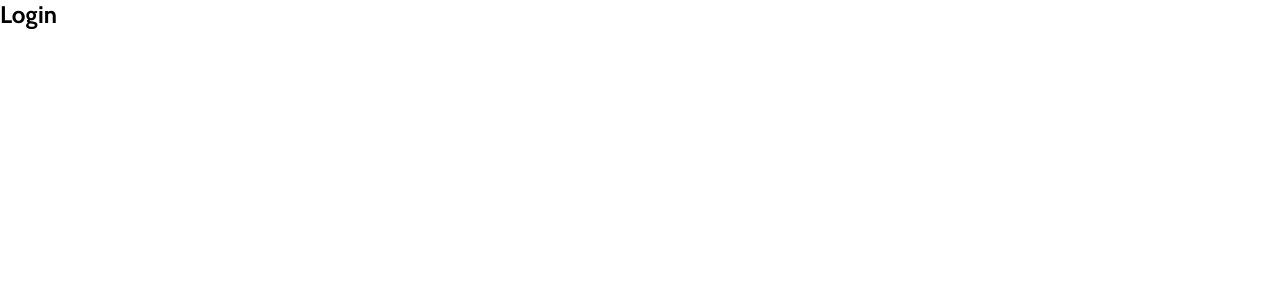
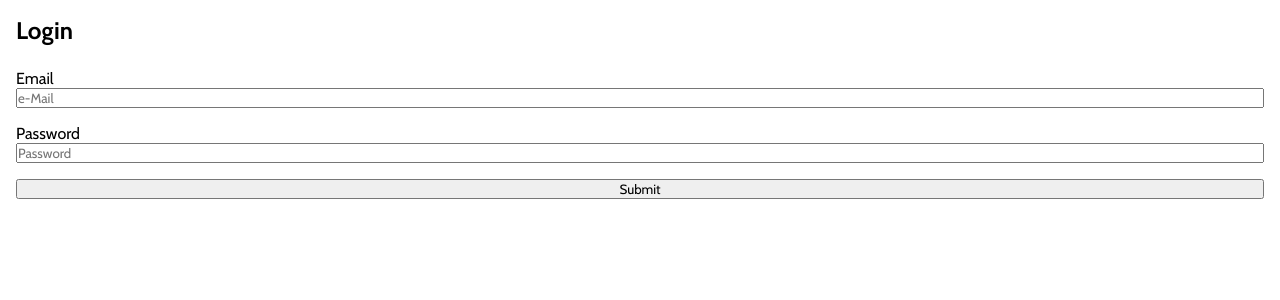
Before and after one commit to aliv314/pantrykeeper, a React (Create React App) app in the folder client/: page /login in a window 1280 px wide. Shown: the top 300 px of the page. Built offline with nearby package versions, Linux system fonts and the light colour scheme.

Commit message:
Finished login, logout, sign in sign out

```diff
--- a/client/src/pages/Home/Home.js
+++ b/client/src/pages/Home/Home.js
@@ -5,8 +5,11 @@ import  myKichenIcon from '../../assets/images/icons/kitchen.svg';
 import  friendsIcon from '../../assets/images/icons/group.svg';
 import { useNavigate } from 'react-router-dom';
 
+import { auth } from '../../firebase';
+import { signOut } from 'firebase/auth';
 const Home = () => {
     const nav = useNavigate();
+    const currentUser = auth.currentUser;
 
     const loginClickHandler = () => {
         nav('/login')
@@ -15,6 +18,15 @@ const Home = () => {
         nav('/register')
     }
     const logOutClickHandler = () => {
+        try{
+            signOut(auth).then(() => {
+                nav('/')
+            }).catch((error) => {
+                console.log(error);
+            });
+        }catch(error){
+            console.log(error)
+        }
     }
 
     return (
@@ -30,11 +42,11 @@ const Home = () => {
                     <HomeCard text = "Friends" icon = {friendsIcon}/>
                 </div>
                 {/* If not Logged in or Signed up */}
-                <p className='home-body__user' onClick = {loginClickHandler}> Login </p>
+                {!currentUser && <p className='home-body__user' onClick = {loginClickHandler}> Login </p>}
                 {/* If not logged in or signed up */}
-                <p className='home-body__user' onClick= {signUpClickHandler}> SignUp</p>
+                {!currentUser && <p className='home-body__user' onClick= {signUpClickHandler}> SignUp</p>}
                 {/* If not logged in or signed up */}
-                <p className='home-body__user' onClick= {logOutClickHandler}> Logout </p>
+                {currentUser && <p className='home-body__user' onClick= {logOutClickHandler}> Logout </p>}
             </section>
         </>
     )
--- a/client/src/pages/Home/Home.scss
+++ b/client/src/pages/Home/Home.scss
@@ -24,7 +24,8 @@
     }
     &__user{
         margin: auto 0;
-        margin-bottom: 4px;
+        margin-bottom: 5px;
+        border-bottom: 1px solid black;
         cursor: pointer;
     }
 }
--- a/client/src/pages/Login/Login.js
+++ b/client/src/pages/Login/Login.js
@@ -1,14 +1,59 @@
-import './Login.scss';
+import './Login.scss'
+import validator from 'validator';
+import { useState } from 'react'
+import {useNavigate} from 'react-router-dom';
 
+import { auth } from '../../firebase';
+import { signInWithEmailAndPassword } from "firebase/auth";
 
 const Login = () => {
+    const [mail, setMail] = useState("");
+    const [pass, setPass] = useState("");
+    const [submitted, setSubmitted] = useState(true);
+
+    const nav = useNavigate();
+    const onSubmitHandler = (e) =>{
+        e.preventDefault();
+        //Missing input fields.
+        if (!mail || !pass){
+            console.log("Missing required fields.");
+            return;
+        }
+        //If it's not a valid email address.
+        if(!validator.isEmail(mail)){
+            console.log("Invalid Email");
+            return
+        }
+
+        try{
+            signInWithEmailAndPassword(auth, mail, pass)
+            .then((userCredential) => {
+                // Signed in
+                const user = userCredential.user;
+                nav('/')
+            })
+            .catch((error) => {
+                const errorCode = error.code;
+                const errorMessage = error.message;
+            });
+        }catch (error){
+            console.log(error)
+        }
+
+    }
+
     return (
-        <>
-            <h2> Login </h2>
-            <form>
+        <section className='register'>
+            <h2 className='register__title'> Login </h2>
+            <form className='register__form' onSubmit={onSubmitHandler}>
+                <p className='register__label'>Email</p>
+                <input className='register__input' placeholder='e-Mail' type='text' value={mail} onChange={(e) => setMail(e.target.value)}></input>
+                <p className='register__label'>Password</p>
+                <input className='register__input' placeholder='Password' type='password' value ={pass} onChange={(e) => setPass(e.target.value)}></input>
 
+                <button type="submit"> Submit </button>
             </form>
-        </>
+        </section>
     )
 }
 
--- a/client/src/pages/Register/Register.js
+++ b/client/src/pages/Register/Register.js
@@ -1,6 +1,8 @@
-import { useState } from 'react'
 import './Register.scss'
 import validator from 'validator';
+import { useState } from 'react'
+import {useNavigate} from 'react-router-dom';
+
 import { auth } from '../../firebase';
 import { createUserWithEmailAndPassword } from "firebase/auth";
 
@@ -10,6 +12,8 @@ const Register = () => {
     const [pass, setPass] = useState("");
     const [confirm, setConfirm] = useState("");
     const [submitted, setSubmitted] = useState(true);
+
+    const nav = useNavigate();
 
     const onSubmitHandler = (e) =>{
         e.preventDefault();
@@ -35,6 +39,7 @@ const Register = () => {
             .then((userCredential) => {
                 // Signed in
                 const user = userCredential.user;
+                nav('/')
             })
             .catch((error) => {
                 const errorCode = error.code;
```
